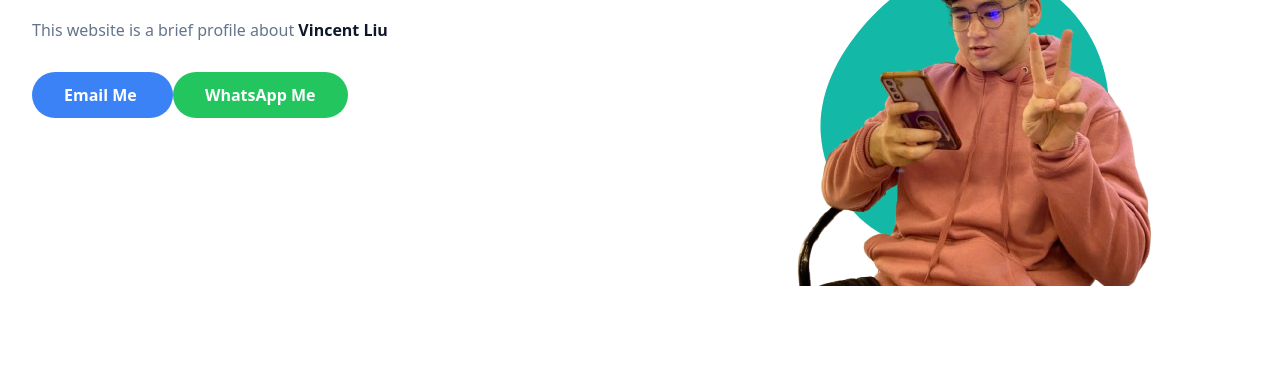
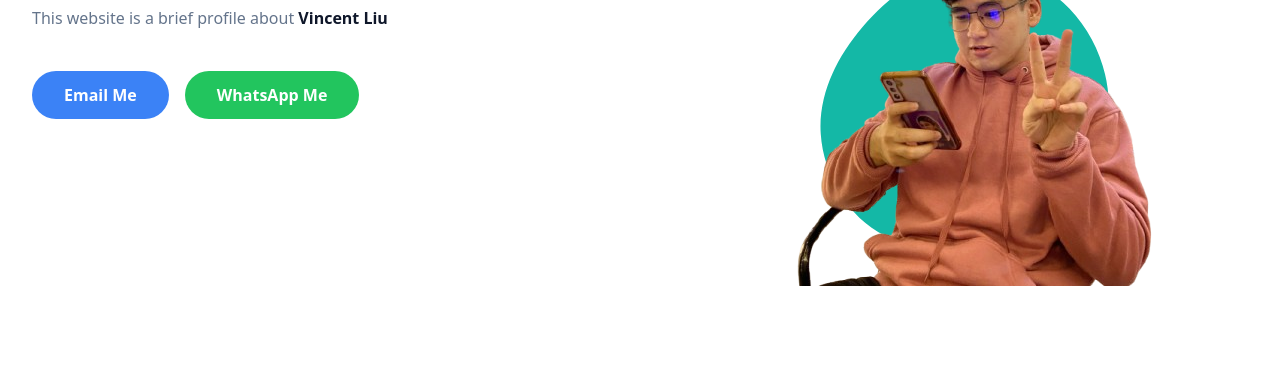
Before and after one commit to lvincentt/Vincent-s-Profile, a plain HTML site: page index.html in a window 1280 px wide. Shown: the part 435-800 px from the top of the page. Drawn offline with nearby package versions, Linux system fonts and the light colour scheme.

Commit message:
Update file index.html

```diff
--- a/index.html
+++ b/index.html
@@ -80,37 +80,32 @@
         <div class="container mx-auto max-w-7xl px-4">
             <div class="flex flex-wrap">
                 <div class="w-full self-center px-4 lg:w-1/2">
-                    <h1 class="text-base font-semibold text-primary md:text-xl ">Hi everyone👋, I am <span class="block font-bold text-slate-900 text-4xl mt-1 lg:text-5xl">Vincent Liu</span> </h1>
+                    <h1 class="text-base font-semibold text-primary md:text-xl">Hi everyone👋, I am<span class="block font-bold text-slate-900 text-4xl mt-1 lg:text-5xl">Vincent Liu</span></h1>
                     <h2 class="font-medium text-slate-500 text-lg mb-5">UI Designer | <span class="text-slate-900 lg:2xl">Programmer</span></h2>
                     <p class="font-medium text-slate-500 mb-10 leading-relaxed">This website is a brief profile about <span class="text-slate-900 font-bold">Vincent Liu</span></p>
-                    <!-- Tombol Email -->
-                    <a href="mailto:vincent.cent13@gmail.com?subject=Hi%20Vincent&body=Hi%20Vincent,%20I’d%20like%20to%20connect%20with%20you!"
-                    class="text-base font-semibold text-white bg-blue-500 py-3 px-8 rounded-full hover:shadow-lg hover:opacity-50 transition duration-300 ease-in-out">
-                    Email Me
-                    </a>
 
-                    <!-- Tombol WhatsApp -->
-                    <a href="https://wa.me/6285173484510?text=Hi%20Vincent"
-                    class="text-base font-semibold text-white bg-green-500 py-3 px-8 rounded-full hover:shadow-lg hover:opacity-50 transition duration-300 ease-in-out">
-                    WhatsApp Me
-                    </a>
+                    <div class="flex flex-col gap-4 lg:flex-row lg:gap-4">
 
+                        <a href="mailto:vincent.cent13@gmail.com?subject=Hi%20Vincent&body=Hi%20Vincent,%20I’d%20like%20to%20connect%20with%20you!" class="text-base font-semibold text-white bg-blue-500 py-3 px-8 rounded-full hover:shadow-lg hover:opacity-50 transition duration-300 ease-in-out text-center">Email Me</a>
 
+                        <a href="https://wa.me/6285173484510?text=Hi%20Vincent" class="text-base font-semibold text-white bg-green-500 py-3 px-8 rounded-full hover:shadow-lg hover:opacity-50 transition duration-300 ease-in-out text-center"> WhatsApp Me</a>
+                    </div>
                 </div>
 
                 <div class="w-full self-end px-4 lg:w-1/2">
                     <div class="mt-10 relative lg:mt-0 lg:right-0">
                         <img src="./img/vincent.png" alt="Vincent Liu" class="max-w-full mx-auto" />
                         <span class="absolute bottom-10 -z-10 left-1/2 -translate-x-1/2 md:scale-125">
-                            <svg width= "300" height= "300" viewBox="0 0 200 200" xmlns="http://www.w3.org/2000/svg">
-                                <path fill="#14b8a6" d="M62.7,-46.5C78.7,-29.9,87.4,-4,81.9,18.1C76.4,40.3,56.7,58.6,33.6,69.6C10.6,80.6,-15.9,84.3,-35.7,74.6C-55.5,64.9,-68.6,41.8,-70,20.3C-71.5,-1.1,-61.2,-20.9,-47.6,-36.9C-34,-53,-17,-65.3,3.2,-67.9C23.3,-70.4,46.7,-63.1,62.7,-46.5Z" transform="translate(100 100)" />
+                            <svg width="300" height="300"viewBox="0 0 200 200"xmlns="http://www.w3.org/2000/svg">
+                                <path fill="#14b8a6" d="M62.7,-46.5C78.7,-29.9,87.4,-4,81.9,18.1C76.4,40.3,56.7,58.6,33.6,69.6C10.6,80.6,-15.9,84.3,-35.7,74.6C-55.5,64.9,-68.6,41.8,-70,20.3C-71.5,-1.1,-61.2,-20.9,-47.6,-36.9C-34,-53,-17,-65.3,3.2,-67.9C23.3,-70.4,46.7,-63.1,62.7,-46.5Z" transform="translate(100 100)"/>
                             </svg>
                         </span>
                     </div>
                 </div>
             </div>
         </div>
-    </section>
+      </section>
+
 
     <!-- Hero Section End -->
 
```
